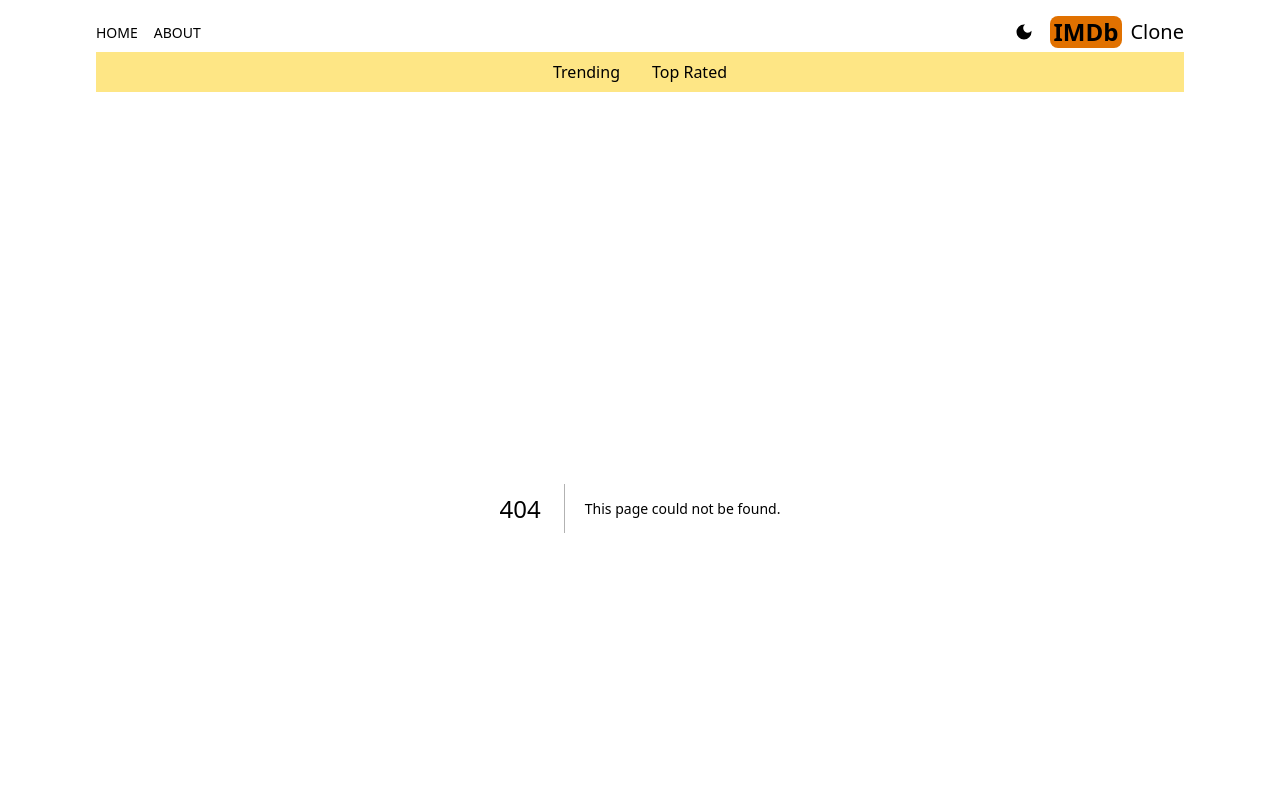
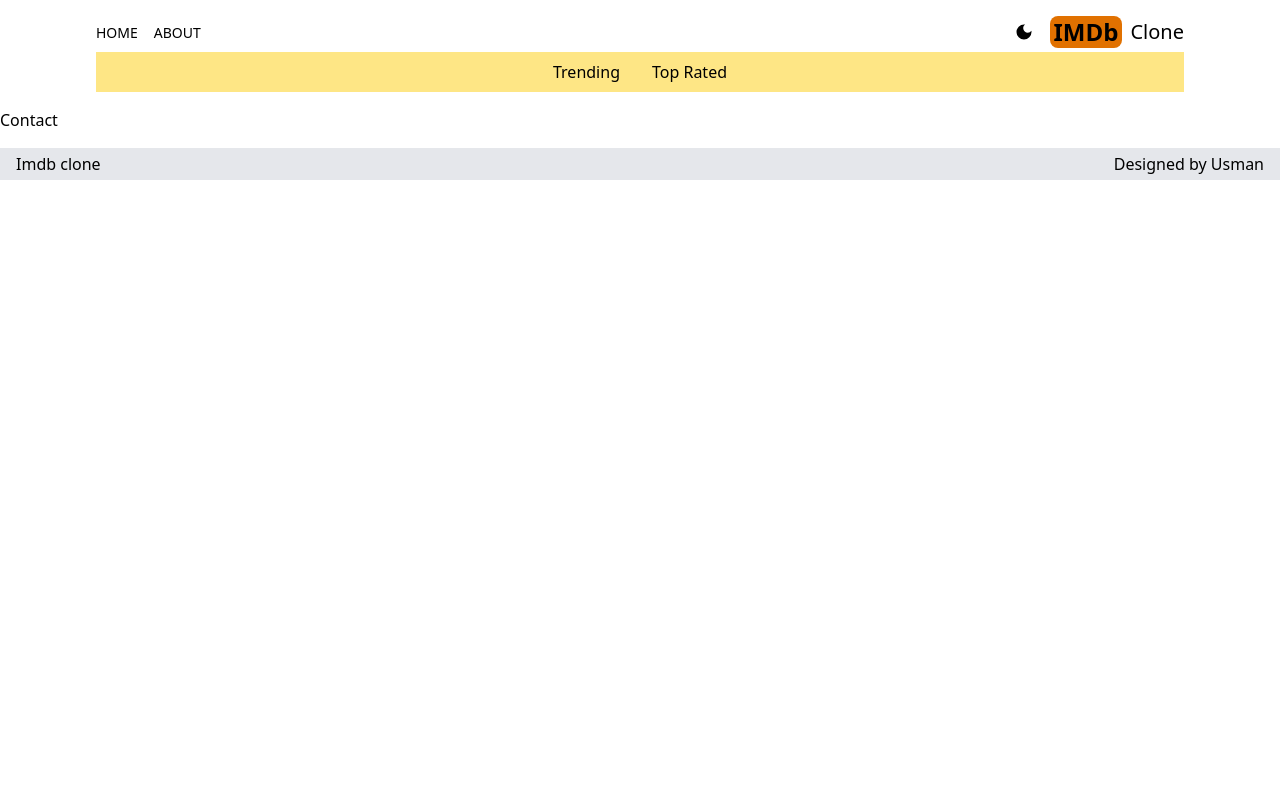
Before and after one commit to 25elias/imdb-clone, a Next.js app: page /contact in a window 1280 px wide. Before the commit this address had no page. Shown: the top 800 px of the page. Built offline with nearby package versions, Linux system fonts and the light colour scheme.

Commit message:
Adding suspense

```diff
--- /dev/null
+++ b/src/app/contact/page.jsx
@@ -0,0 +1,7 @@
+import React from 'react'
+
+export default function Contact() {
+  return (
+    <div>Contact</div>
+  )
+}
--- a/src/app/layout.js
+++ b/src/app/layout.js
@@ -3,6 +3,7 @@ import "./globals.css";
 import Header from "@/components/Header";
 import Providers from "./Providers";
 import Footer from "@/components/Footer";
+import { Suspense } from "react";
 
 const inter = Inter({
   subsets: ["latin"]
@@ -18,9 +19,11 @@ export default function RootLayout({ children }) {
     <html lang="en">
       <body className=''>
         <Providers>
-          <Header />
-          {children}
-          <Footer />
+          <Suspense>
+            <Header />
+            {children}
+            <Footer />
+          </Suspense>
         </Providers>
       </body>
     </html>
```
